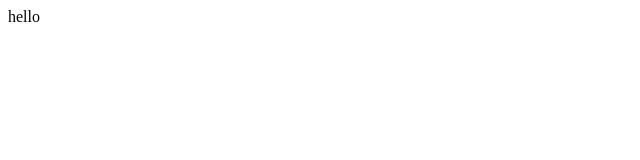
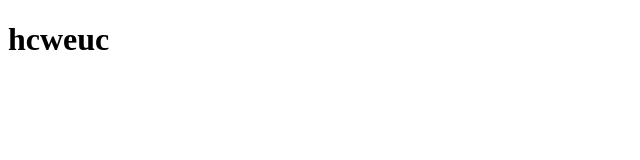
Before and after one commit to akshatputhran123/manager, a plain HTML site: page index.HTML in a window 1280 px wide. Shown: the whole page, without its empty margins (0-640 px from the left). Drawn offline with Linux system fonts and the light colour scheme.

Commit message:
your msg

```diff
--- a/index.HTML
+++ b/index.HTML
@@ -6,8 +6,6 @@
     <title>Document</title>
 </head>
 <body>
-    <h15>hello</h1>
-    <p></p>
-
+    <h1>hcweuc</h1>
 </body>
 </html>
```
